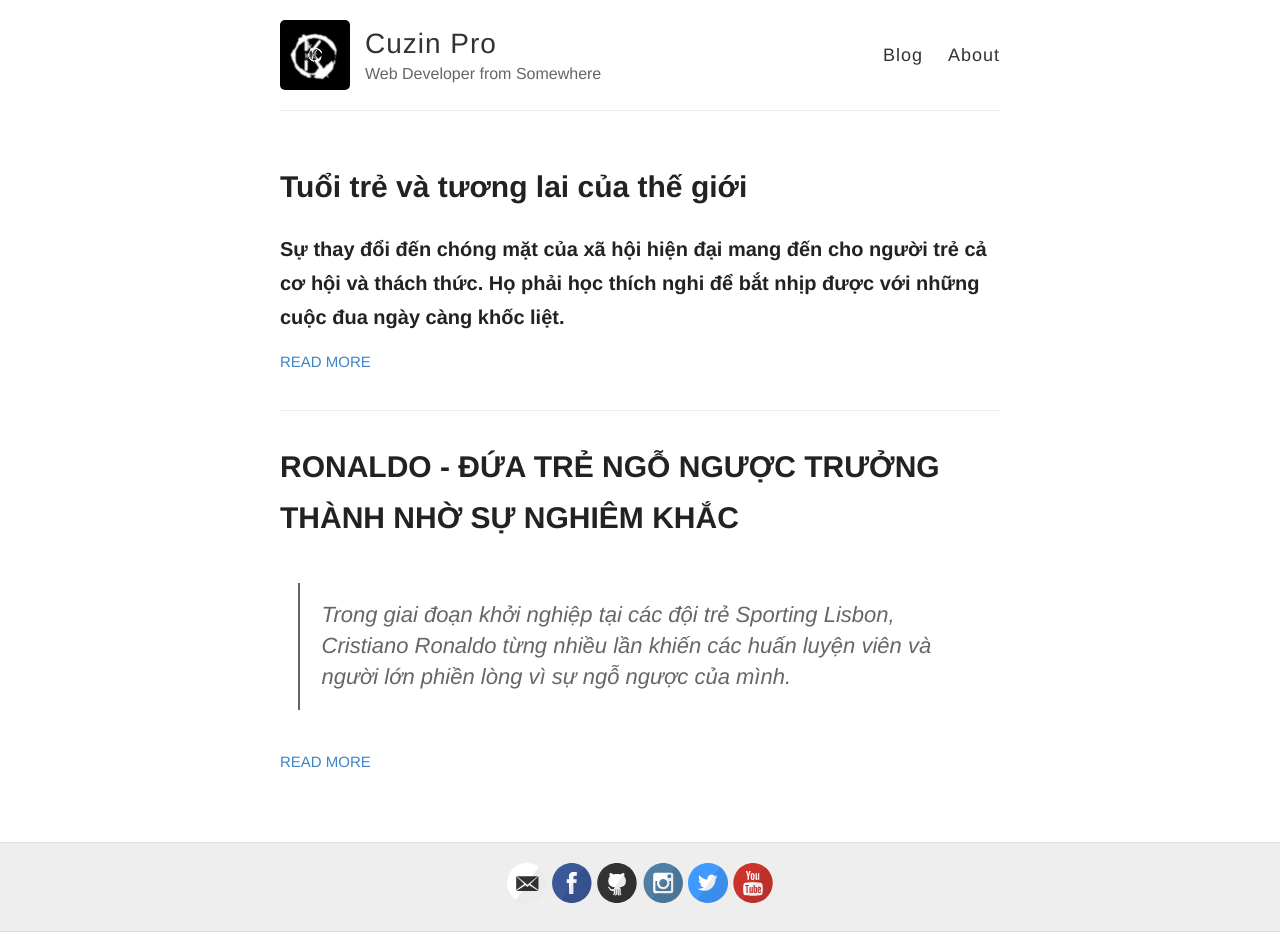
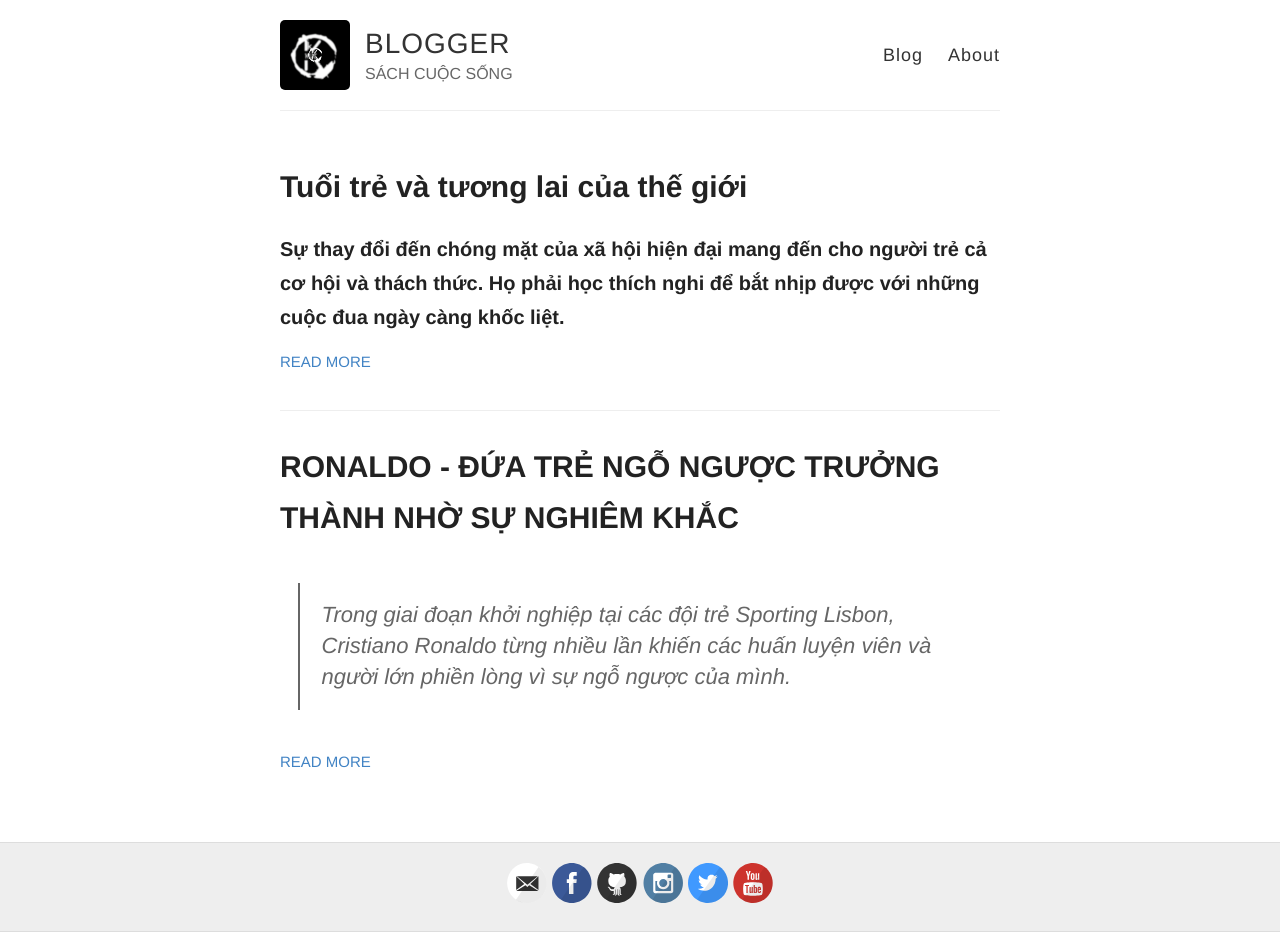
Before and after one commit to cuzinxyz/cuzinxyz.github.io, a Jekyll site: the page built from index.html, in a window 1280 px wide. Built offline with Jekyll 4.4.1, drawn with Linux system fonts in a browser that asks for light colours.

Commit message:
Update _config.yml

```diff
--- a/_config.yml
+++ b/_config.yml
@@ -3,10 +3,10 @@
 #
 
 # Name of your site (displayed in the header)
-name: Cuzin Pro
+name: BLOGGER
 
 # Short bio or description (displayed in the header)
-description: Web Developer from Somewhere
+description: SÁCH CUỘC SỐNG
 
 # URL of your avatar or profile pic (you could use your GitHub profile pic)
 avatar: https://raw.githubusercontent.com/cuzinxyz/cuzinxyz.github.io/master/avatar%20new.png
```
